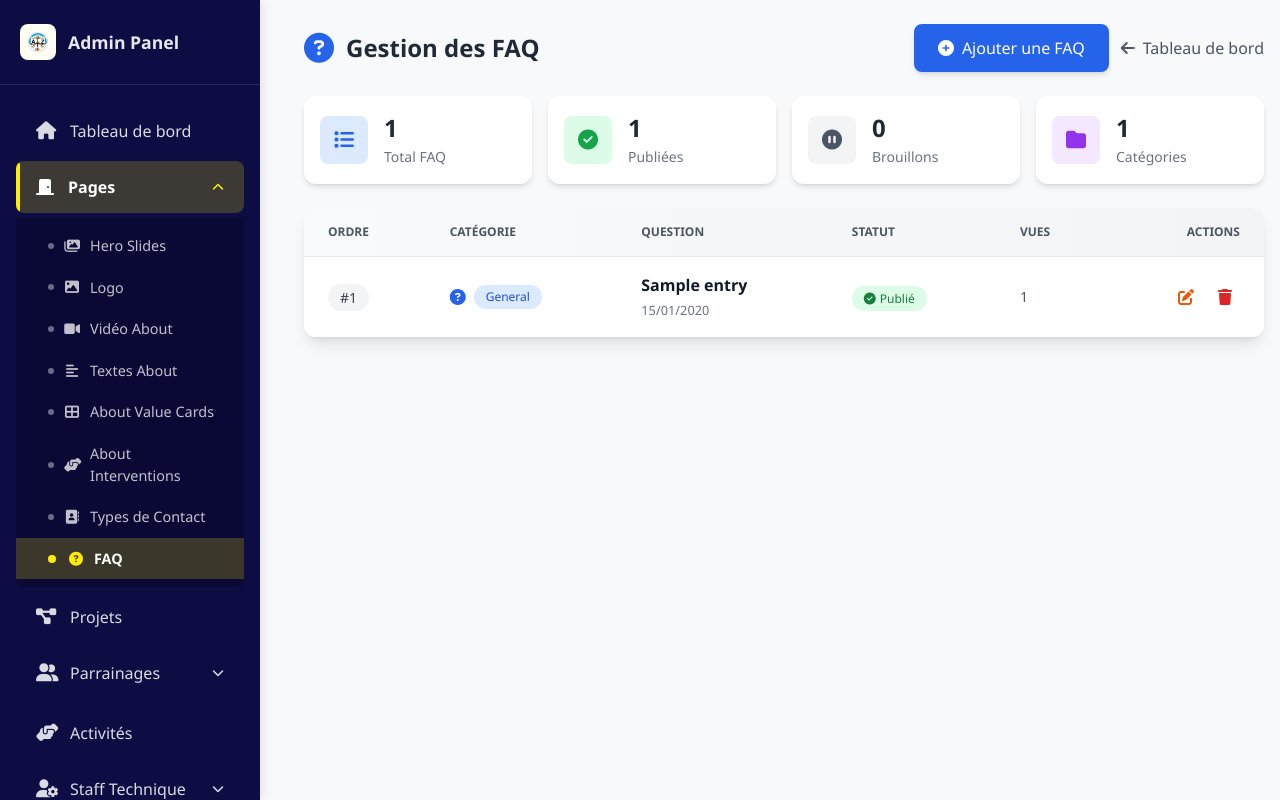
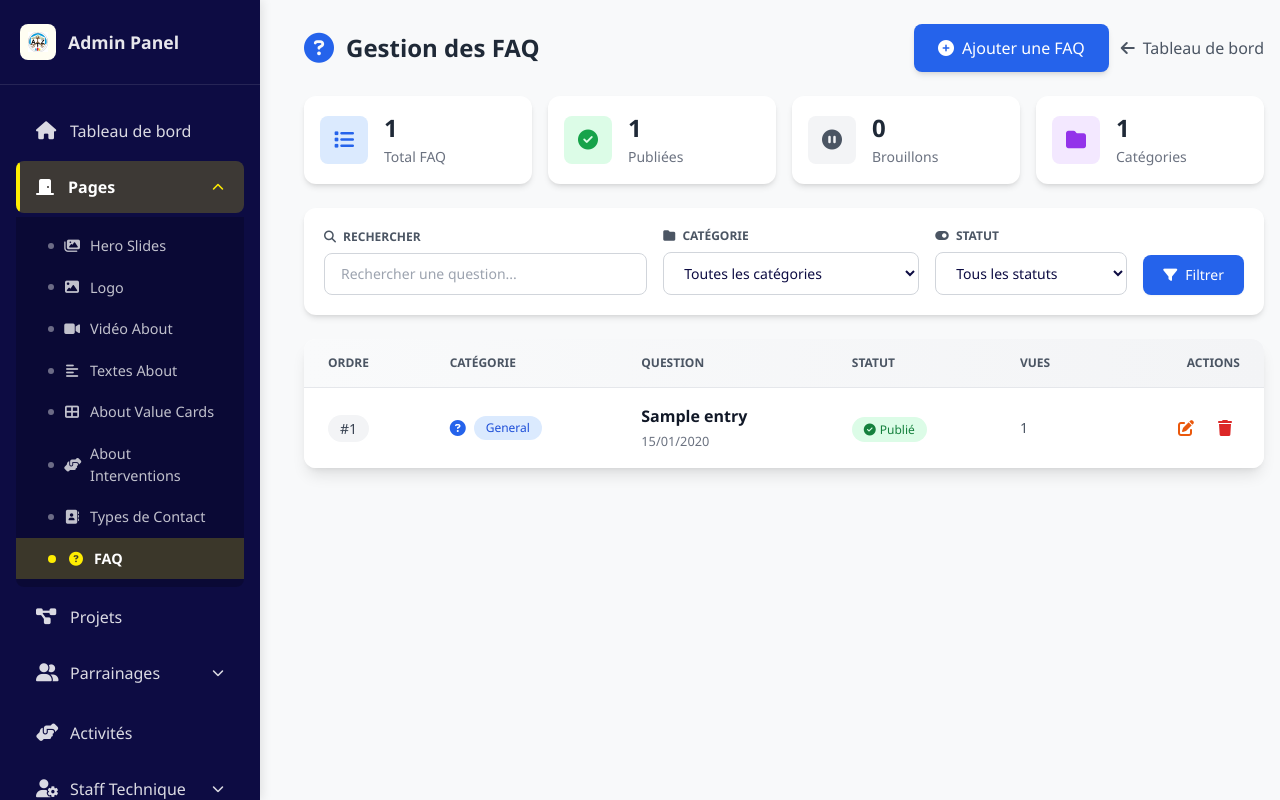
Before and after one commit to tianstoanekena-gt/atz_madagascar_real_project, a Laravel app: page /dashboard/faq in a window 1280 px wide. Run offline with Laravel 12, Linux system fonts and the light colour scheme; a user stored in the database is signed in; tables that the repository leaves empty hold one stand-in row (values such as "Sample post"); parts of the project's set-up code (start-up, migrations or seed data) failed here and were passed over; some libraries are stand-ins or nearby versions.

Commit message:
feat(finalisation): add FAQ filters, update sponsor translations and activities page

```diff
--- a/app/Http/Controllers/Admin/FaqController.php
+++ b/app/Http/Controllers/Admin/FaqController.php
@@ -12,18 +12,50 @@ class FaqController extends Controller
     /**
      * Display a listing of the resource.
      */
-    public function index()
+    public function index(Request $request)
     {
-        $faqs = Faq::orderBy('order')->orderBy('created_at', 'desc')
-            ->paginate(20);
+        $query = Faq::query();
 
+        // Filtre par catégorie
+        if ($request->filled('category')) {
+            $query->where('category', $request->category);
+        }
+
+        // Filtre par statut
+        if ($request->filled('status')) {
+            if ($request->status === 'published') {
+                $query->where('is_published', true);
+            } elseif ($request->status === 'draft') {
+                $query->where('is_published', false);
+            }
+        }
+
+        // Recherche par question (FR, MG ou EN)
+        if ($request->filled('search')) {
+            $search = $request->search;
+            $query->where(function ($q) use ($search) {
+                $q->where('question_fr', 'like', "%{$search}%")
+                    ->orWhere('question_mg', 'like', "%{$search}%")
+                    ->orWhere('question_en', 'like', "%{$search}%");
+            });
+        }
+
+        $faqs = $query->orderBy('order')->orderBy('created_at', 'desc')->paginate(20);
+
+        // Statistiques (toujours calculées sur toutes les FAQ, pas seulement filtrées)
+        $allFaqs = Faq::all();
         $stats = [
-            'total' => Faq::count(),
-            'published' => Faq::published()->count(),
-            'draft' => Faq::where('is_published', false)->count(),
-            'by_category' => Faq::selectRaw('category, count(*) as count')
-                ->groupBy('category')
-                ->pluck('count', 'category'),
+            'total' => $allFaqs->count(),
+            'published' => $allFaqs->where('is_published', true)->count(),
+            'draft' => $allFaqs->where('is_published', false)->count(),
+            'by_category' => $allFaqs->groupBy('category')->map(function ($items, $category) {
+                $first = $items->first();
+                return [
+                    'name' => $first->category_name ?? ucfirst($category),
+                    'icon' => $first->category_icon ?? 'fas fa-folder',
+                    'count' => $items->count(),
+                ];
+            })->toArray(),
         ];
 
         return view('admin.faq.index', compact('faqs', 'stats'));
--- a/resources/lang/en/sponsor.php
+++ b/resources/lang/en/sponsor.php
@@ -30,4 +30,5 @@ return [
     'cta_see_all' => 'See All Sponsors',
     'cta_title' => 'Become a Sponsor',
     'cta_description' => 'Join our sponsorship program and make a difference in the lives of children in Madagascar. Your support helps us provide essential services and create opportunities for a brighter future.',
+    'active' => 'sponsor active',
 ];
--- a/resources/lang/fr/sponsor.php
+++ b/resources/lang/fr/sponsor.php
@@ -30,4 +30,5 @@ return [
     'cta_see_all' => 'Voir tous les sponsors',
     'cta_title' => 'Devenir sponsor',
     'cta_description' => 'Rejoignez notre programme de sponsoring et faites une différence dans la vie des enfants à Madagascar. Votre soutien nous aide à fournir des services essentiels et à créer des opportunités pour un avenir meilleur.',
+    'active' => 'Sponsor actif',
 ];
--- a/resources/lang/mg/sponsor.php
+++ b/resources/lang/mg/sponsor.php
@@ -30,4 +30,5 @@ return [
     'cta_see_all' => 'Hahita ireo mpanohana rehetra',
     'cta_title' => 'Te Ho lasa mpanohana anay',
     'cta_description' => 'Maro ireo tetikasa sy hetsika mila fanohanana sy fanohanana; meteza ho mpanohana ny fikambanana',
+    'active' => 'Mpanohana amperinasa tanteraka',
 ];
--- a/resources/views/admin/faq/index.blade.php
+++ b/resources/views/admin/faq/index.blade.php
@@ -87,6 +87,102 @@
                 </div>
             @endif
 
+            <!-- ✅ NOUVEAU : Barre de filtres et recherche -->
+            <div class="bg-white shadow-md rounded-xl p-5 mb-6">
+                <form method="GET" action="{{ route('admin.faq.index') }}"
+                    class="flex flex-col md:flex-row gap-4 items-end">
+
+                    {{-- Recherche par question --}}
+                    <div class="flex-1 min-w-0">
+                        <label class="block text-xs font-semibold text-gray-600 uppercase mb-2">
+                            <i class="fas fa-search mr-1"></i> Rechercher
+                        </label>
+                        <input type="text" name="search" value="{{ request('search') }}"
+                            placeholder="Rechercher une question..."
+                            class="w-full px-4 py-2.5 border border-gray-300 rounded-lg focus:ring-2 focus:ring-blue-500 focus:border-blue-500 text-sm">
+                    </div>
+
+                    {{-- Filtre par catégorie --}}
+                    <div class="md:w-64">
+                        <label class="block text-xs font-semibold text-gray-600 uppercase mb-2">
+                            <i class="fas fa-folder mr-1"></i> Catégorie
+                        </label>
+                        <select name="category"
+                            class="w-full px-4 py-2.5 border border-gray-300 rounded-lg focus:ring-2 focus:ring-blue-500 focus:border-blue-500 text-sm bg-white">
+                            <option value="">Toutes les catégories</option>
+                            @foreach ($stats['by_category'] as $categoryKey => $categoryData)
+                                <option value="{{ $categoryKey }}"
+                                    {{ request('category') == $categoryKey ? 'selected' : '' }}>
+                                    {{ $categoryData['name'] }} ({{ $categoryData['count'] }})
+                                </option>
+                            @endforeach
+                        </select>
+                    </div>
+
+                    {{-- Filtre par statut --}}
+                    <div class="md:w-48">
+                        <label class="block text-xs font-semibold text-gray-600 uppercase mb-2">
+                            <i class="fas fa-toggle-on mr-1"></i> Statut
+                        </label>
+                        <select name="status"
+                            class="w-full px-4 py-2.5 border border-gray-300 rounded-lg focus:ring-2 focus:ring-blue-500 focus:border-blue-500 text-sm bg-white">
+                            <option value="">Tous les statuts</option>
+                            <option value="published" {{ request('status') == 'published' ? 'selected' : '' }}>Publiés
+                            </option>
+                            <option value="draft" {{ request('status') == 'draft' ? 'selected' : '' }}>Brouillons</option>
+                        </select>
+                    </div>
+
+                    {{-- Boutons d'action --}}
+                    <div class="flex gap-2">
+                        <button type="submit"
+                            class="px-5 py-2.5 bg-blue-600 text-white rounded-lg hover:bg-blue-700 font-medium text-sm transition shadow-sm flex items-center gap-2">
+                            <i class="fas fa-filter"></i>
+                            <span>Filtrer</span>
+                        </button>
+
+                        @if (request()->hasAny(['search', 'category', 'status']))
+                            <a href="{{ route('admin.faq.index') }}"
+                                class="px-5 py-2.5 bg-gray-200 text-gray-700 rounded-lg hover:bg-gray-300 font-medium text-sm transition flex items-center gap-2">
+                                <i class="fas fa-times"></i>
+                                <span>Reset</span>
+                            </a>
+                        @endif
+                    </div>
+                </form>
+
+                {{-- Indicateur de filtres actifs --}}
+                @if (request()->hasAny(['search', 'category', 'status']))
+                    <div class="mt-4 pt-4 border-t border-gray-100 flex flex-wrap items-center gap-2 text-sm">
+                        <span class="text-gray-500 font-medium">
+                            <i class="fas fa-info-circle mr-1"></i> Filtres actifs :
+                        </span>
+                        @if (request('search'))
+                            <span
+                                class="inline-flex items-center gap-1 px-3 py-1 bg-blue-100 text-blue-700 rounded-full text-xs font-medium">
+                                <i class="fas fa-search"></i> "{{ Str::limit(request('search'), 20) }}"
+                            </span>
+                        @endif
+                        @if (request('category'))
+                            <span
+                                class="inline-flex items-center gap-1 px-3 py-1 bg-purple-100 text-purple-700 rounded-full text-xs font-medium">
+                                <i class="fas fa-folder"></i>
+                                {{ $stats['by_category'][request('category')]['name'] ?? request('category') }}
+                            </span>
+                        @endif
+                        @if (request('status'))
+                            <span
+                                class="inline-flex items-center gap-1 px-3 py-1 {{ request('status') == 'published' ? 'bg-green-100 text-green-700' : 'bg-gray-100 text-gray-700' }} rounded-full text-xs font-medium">
+                                <i
+                                    class="fas fa-{{ request('status') == 'published' ? 'check-circle' : 'pause-circle' }}"></i>
+                                {{ request('status') == 'published' ? 'Publié' : 'Brouillon' }}
+                            </span>
+                        @endif
+                    </div>
+                @endif
+            </div>
+
+
             <!-- Tableau des FAQs -->
             <div class="bg-white shadow-lg rounded-xl overflow-hidden">
                 @if ($faqs->count() > 0)
@@ -122,7 +218,8 @@
                                         </td>
                                         <td class="px-6 py-4">
                                             <div>
-                                                <strong class="text-gray-900">{{ Str::limit($faq->question, 60) }}</strong>
+                                                <strong
+                                                    class="text-gray-900">{{ Str::limit($faq->question, 60) }}</strong>
                                                 <br>
                                                 <small class="text-gray-500">
                                                     {{ $faq->created_at->format('d/m/Y') }}
--- a/resources/views/pages/activities.blade.php
+++ b/resources/views/pages/activities.blade.php
@@ -38,7 +38,7 @@
                                             </div>
                                         @endif
                                         <div class="activity-overlay absolute inset-0"></div>
-                                        <span class="activity-badge">{{ $activity->category }}</span>
+                                        {{-- <span class="activity-badge">{{ $activity->category }}</span> --}}
                                     </div>
                                     <div class="activity-content p-6 md:p-8">
                                         <h2 class="activity-title">{{ $activity->title }}</h2>
```
